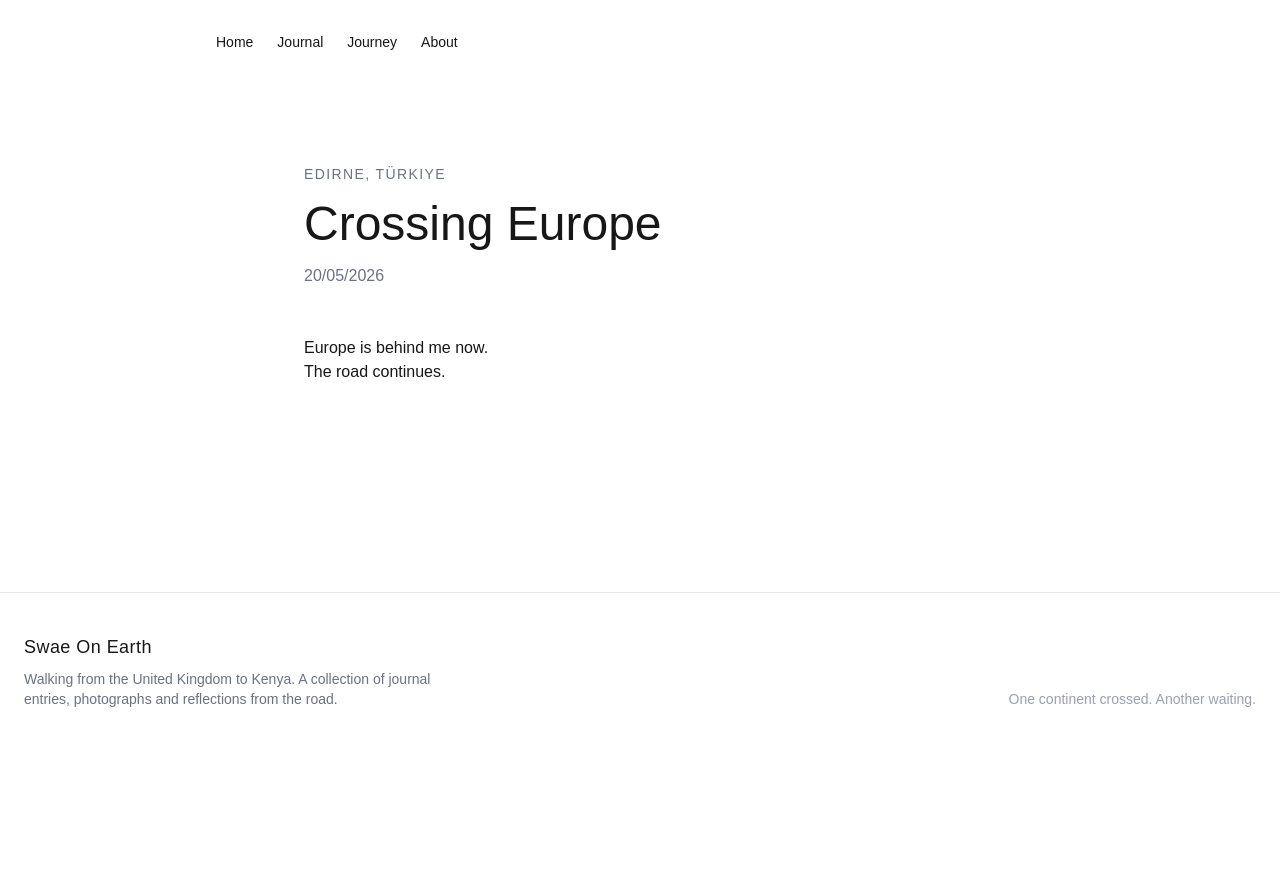
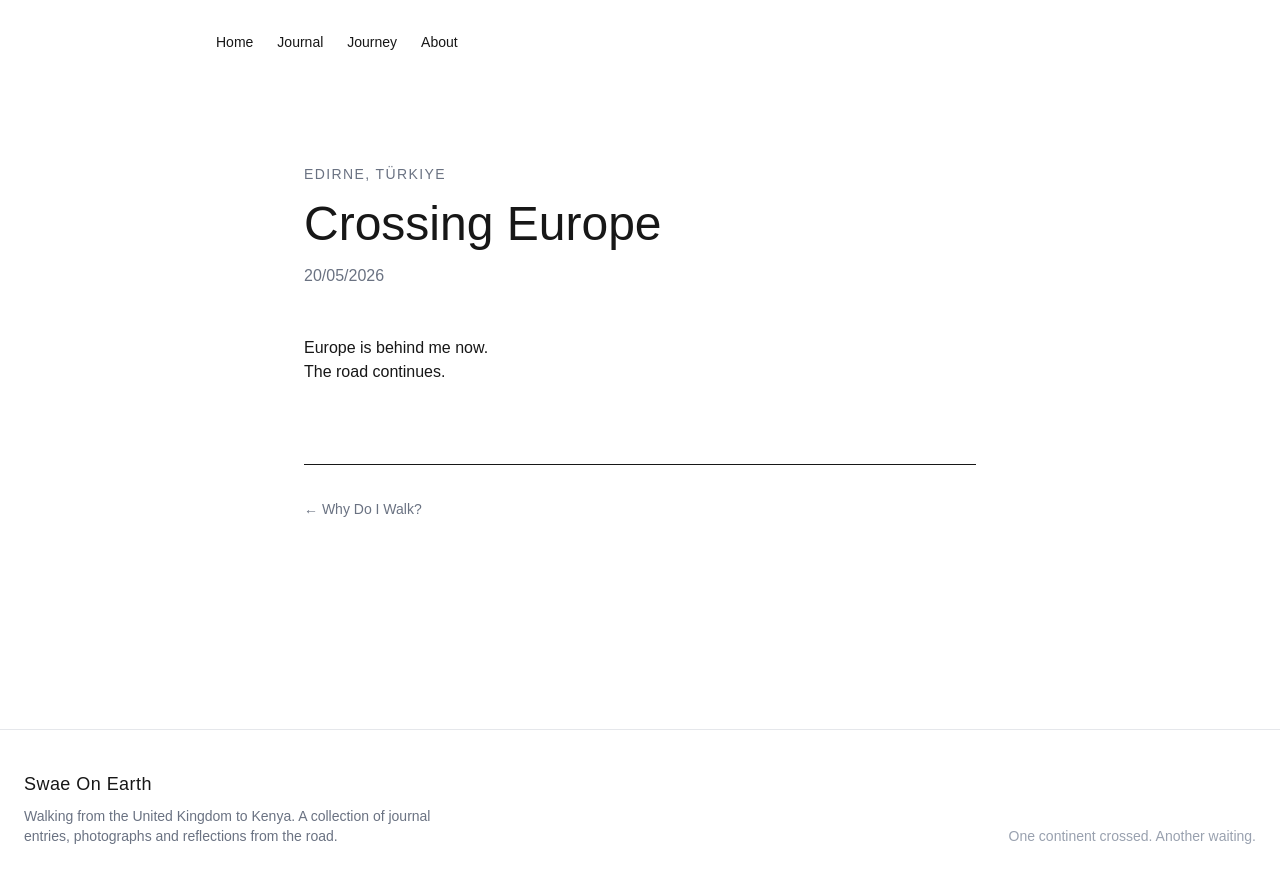
Before and after one commit to EthDevelopment/Swaeonearth, a Next.js app: page /journal/crossing-europe in a window 1280 px wide. Shown: the top 882 px of the page. Before the commit the page ends 800 px from the top, so only its background shows below. Built offline with nearby package versions, Linux system fonts and the light colour scheme.

Commit message:
journal updated

```diff
--- a/app/journal/[slug]/page.tsx
+++ b/app/journal/[slug]/page.tsx
@@ -1,6 +1,7 @@
-import { getPostBySlug } from "@/lib/posts";
 import ReactMarkdown from "react-markdown";
 import Image from "next/image";
+import Link from "next/link";
+import { getPostBySlug, getAdjacentPosts } from "@/lib/posts";
 
 export default async function PostPage({
   params,
@@ -10,6 +11,8 @@ export default async function PostPage({
   const { slug } = await params;
 
   const post = getPostBySlug(slug);
+
+  const { previous, next } = getAdjacentPosts(slug);
 
   return (
     <article className="mx-auto max-w-2xl py-20">
@@ -36,6 +39,29 @@ export default async function PostPage({
       <div className="prose prose-lg max-w-none prose-headings:font-light prose-p:text-gray-700 prose-p:leading-8">
         {" "}
         <ReactMarkdown>{post.content}</ReactMarkdown>
+        <nav className="mt-20 flex justify-between border-t pt-8">
+          <div>
+            {previous && (
+              <Link
+                href={`/journal/${previous.slug}`}
+                className="text-sm text-gray-500 hover:text-white"
+              >
+                ← {previous.title}
+              </Link>
+            )}
+          </div>
+
+          <div>
+            {next && (
+              <Link
+                href={`/journal/${next.slug}`}
+                className="text-sm text-gray-500 hover:text-white"
+              >
+                {next.title} →
+              </Link>
+            )}
+          </div>
+        </nav>
       </div>
     </article>
   );
--- a/lib/posts.ts
+++ b/lib/posts.ts
@@ -59,3 +59,15 @@ export function getPostBySlug(slug: string): Post {
     coverImage: data.coverImage as string | undefined,
   };
 }
+
+export function getAdjacentPosts(slug: string) {
+  const posts = getAllPosts();
+
+  const currentIndex = posts.findIndex((post: any) => post.slug === slug);
+
+  return {
+    previous: currentIndex > 0 ? posts[currentIndex - 1] : null,
+
+    next: currentIndex < posts.length - 1 ? posts[currentIndex + 1] : null,
+  };
+}
```
